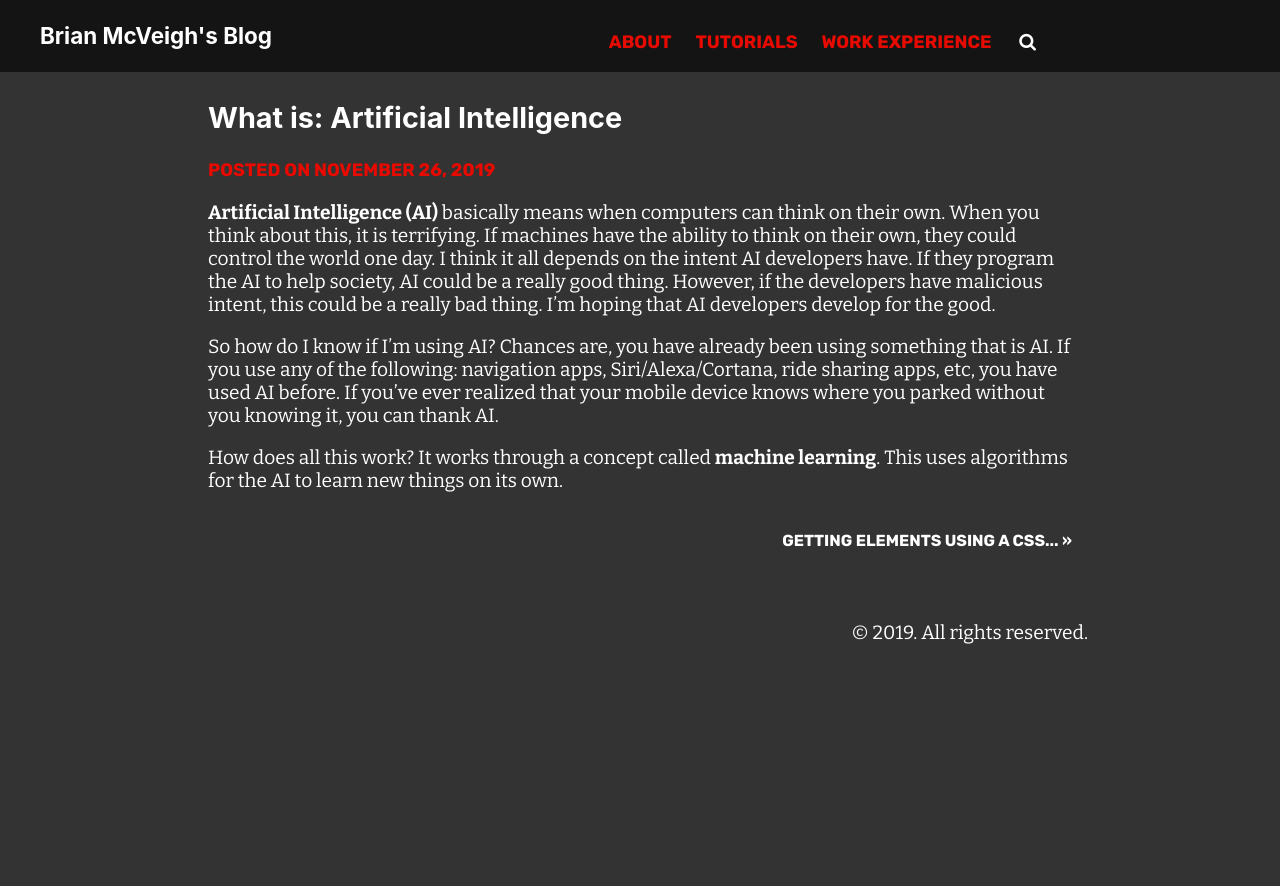
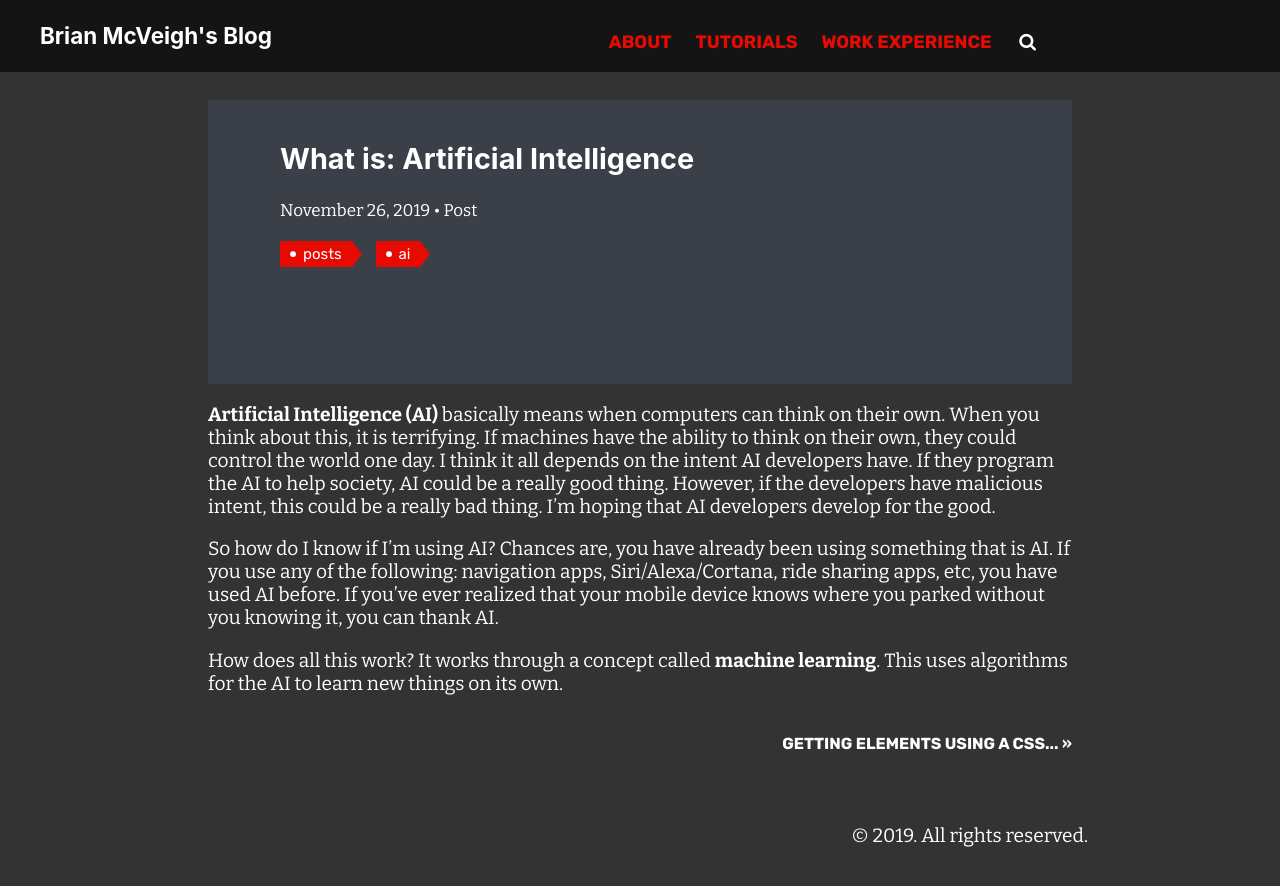
Before and after one commit to bmcveigh/bmcveigh.github.io, a Jekyll site: the page built from _posts/2019-11-26-what-is-ai.markdown, in a window 1280 px wide. Shown: the top 886 px of the page. Built offline with Jekyll 4.4.1, drawn with Linux system fonts in a browser that asks for light colours.

Commit message:
Added reusable template for tags

```diff
--- /dev/null
+++ b/_includes/tags.html
@@ -0,0 +1,5 @@
+<div class="tags">
+    {% for category in page.categories %}
+        <span class="tag">{{ category }}</span>
+    {% endfor %}
+</div>
--- a/_layouts/post.html
+++ b/_layouts/post.html
@@ -1,9 +1,9 @@
 ---
 layout: default
 ---
-<h2>{{ page.title }}</h2>
-<p class="post-date-wrap">
-    Posted on <span class="post-date">{{ page.date | date: '%B %d, %Y' }}</span>
-</p>
-
+<div class="hero">
+    <h2 class="title">{{ page.title }}</h2>
+    <div class="metadata">{{ page.date | date: '%B %d, %Y' }} &bull; Post</div>
+    {% include tags.html %}
+</div>
 {{ content }}
--- a/_layouts/tutorial.html
+++ b/_layouts/tutorial.html
@@ -11,11 +11,7 @@
             <h2 class="title">{{ page.title }}</h2>
             <div class="metadata">{{ page.date | date: '%B %d, %Y' }} &bull; Tutorial &bull; {{ page.difficulty }}</div>
             <div class="description">{{ page.description }}</div>
-            <div class="tags">
-                {% for category in page.categories %}
-                    <span class="tag">{{ category }}</span>
-                {% endfor %}
-            </div>
+            {% include tags.html %}
             {% if page.prerequisites %}
                 <div class="prerequisites">
                     <h3>Prerequisites</h3>
--- a/_sass/components/tag/_tag.scss
+++ b/_sass/components/tag/_tag.scss
@@ -40,6 +40,6 @@
     top: 0;
   }
 
-.tutorial-information .tag::after {
+.hero .tag::after {
     background: $hero-default-bg-color;
 }
```
